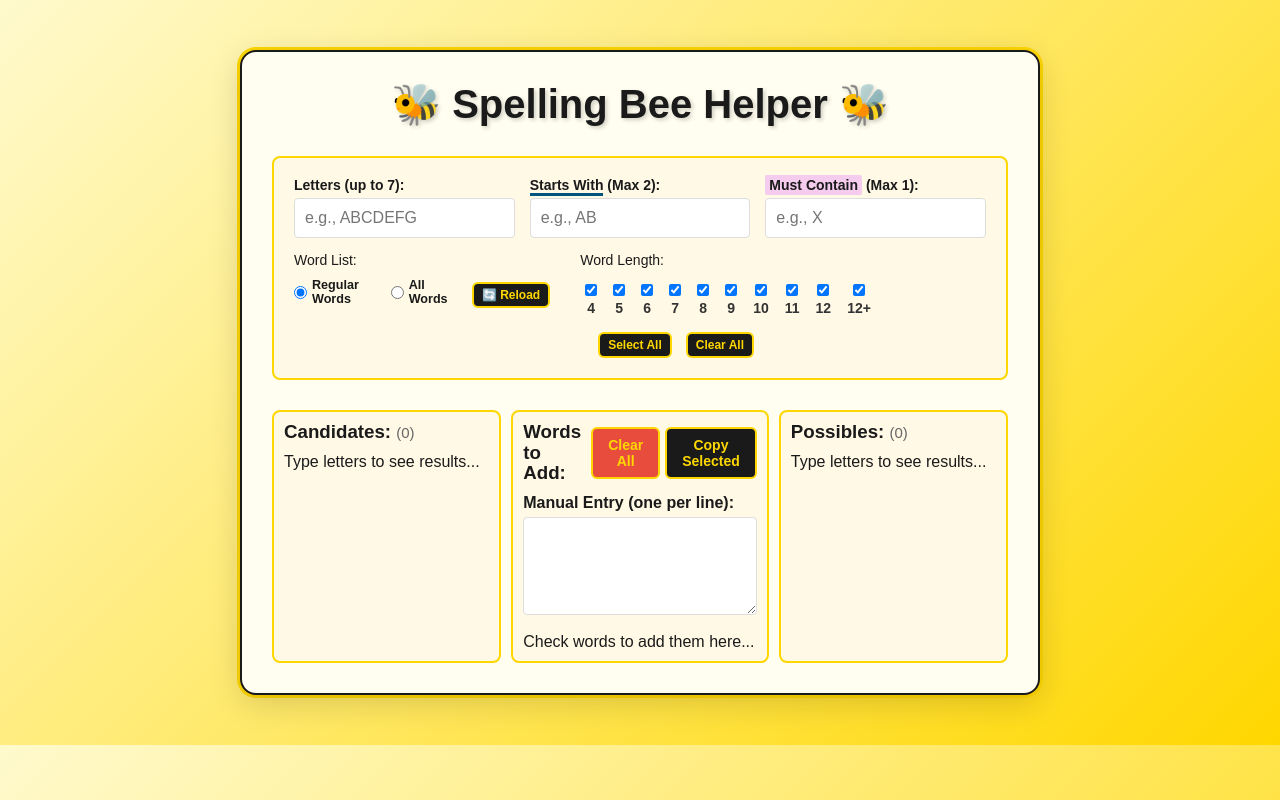
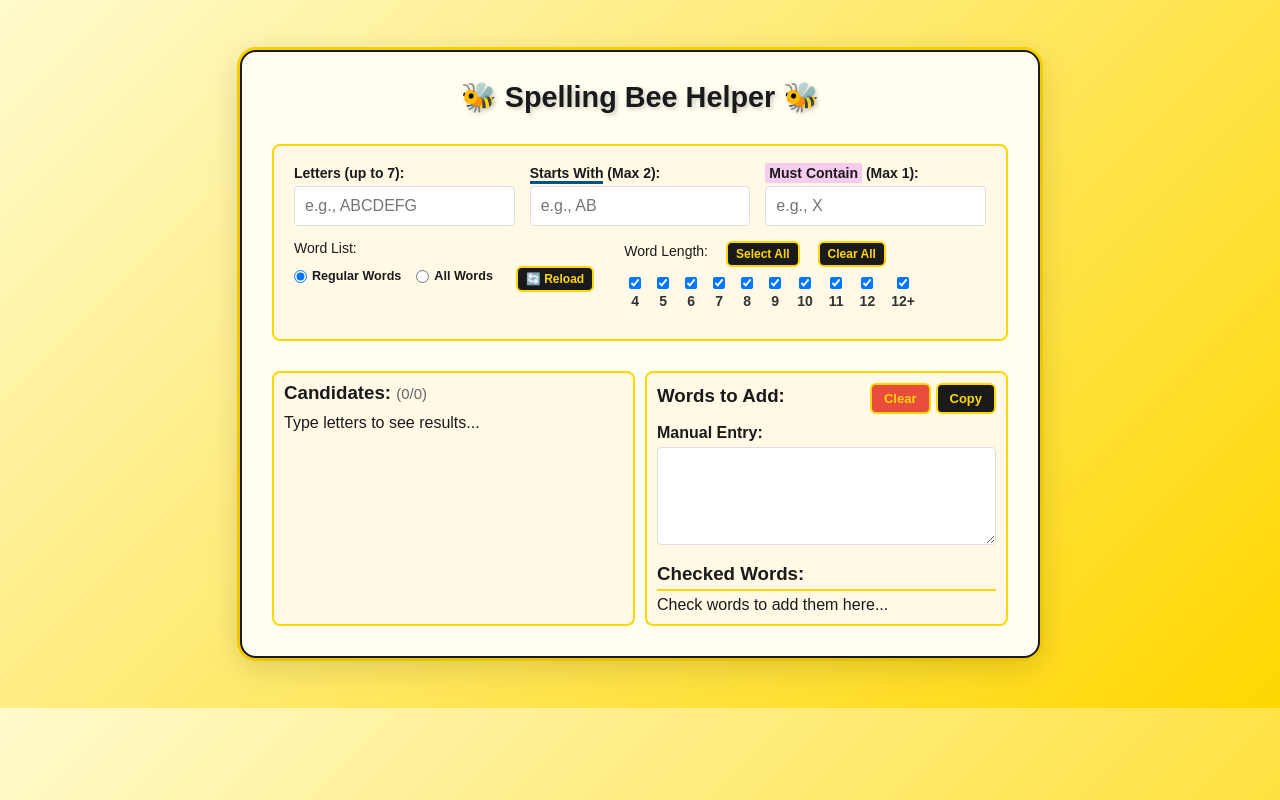
Before and after one commit to yahnbernier/spelling_bee_helper, a Flask app: page / in a window 1280 px wide. Run offline with Flask 3, Linux system fonts and the light colour scheme; parts of the project's set-up code (start-up, migrations or seed data) failed here and were passed over.

Commit message:
UI polish: remove label divider, increase Checked Words font size, reduce button sizes, reposition length filter buttons

```diff
--- a/static/css/style.css
+++ b/static/css/style.css
@@ -139,11 +139,11 @@ nav a:hover {
 .clear-btn {
     background-color: #1a1a1a;
     color: #ffd700;
-    padding: 8px 15px;
+    padding: 6px 12px;
     border: 2px solid #ffd700;
     border-radius: 6px;
     cursor: pointer;
-    font-size: 14px;
+    font-size: 13px;
     font-weight: bold;
     margin-left: 10px;
     transition: all 0.3s ease;
@@ -205,11 +205,11 @@ nav a:hover {
 button[type="submit"] {
     background-color: #1a1a1a;
     color: #ffd700;
-    padding: 10px 20px;
+    padding: 6px 12px;
     border: 2px solid #ffd700;
-    border-radius: 8px;
+    border-radius: 6px;
     cursor: pointer;
-    font-size: 16px;
+    font-size: 13px;
     font-weight: bold;
     white-space: nowrap;
     transition: all 0.3s ease;
@@ -347,16 +347,18 @@ button[type="submit"]:hover {
 
 .column-header h3 {
     margin: 0;
+    padding-bottom: 5px;
+    white-space: nowrap;
 }
 
 .copy-btn {
     background-color: #1a1a1a;
     color: #ffd700;
-    padding: 8px 15px;
+    padding: 6px 12px;
     border: 2px solid #ffd700;
     border-radius: 6px;
     cursor: pointer;
-    font-size: 14px;
+    font-size: 13px;
     font-weight: bold;
     transition: all 0.3s ease;
 }
@@ -386,7 +388,7 @@ button[type="submit"]:hover {
 .pangram {
     font-weight: bold;
     color: #2fba13;
-    text-decoration: shadow: 0 0 5px #2fba13;
+    text-shadow: 0 0 5px #2fba13;
 }
 
 .highlight-letter {
--- a/templates/index.html
+++ b/templates/index.html
@@ -8,7 +8,7 @@
 </head>
 <body>
     <div class="container">
-        <h1 style="text-align: center; font-size: 2.5em; margin-bottom: 30px; color: #1a1a1a; text-shadow: 2px 2px 4px rgba(0,0,0,0.2);">
+        <h1 style="text-align: center; font-size: 1.8em; margin-bottom: 30px; color: #1a1a1a; text-shadow: 2px 2px 4px rgba(0,0,0,0.2);">
             🐝 Spelling Bee Helper 🐝
         </h1>
 
@@ -65,7 +65,11 @@
                             </div>
 
                             <div style="display: flex; flex-direction: column; gap: 5px;">
-                                <label style="font-weight: normal;">Word Length:</label>
+                                <div style="display: flex; align-items: center; gap: 8px;">
+                                    <label style="font-weight: normal;">Word Length:</label>
+                                    <button type="button" id="select-all-lengths" class="clear-btn" style="padding: 4px 8px; font-size: 0.75em; white-space: nowrap;">Select All</button>
+                                    <button type="button" id="clear-lengths" class="clear-btn" style="padding: 4px 8px; font-size: 0.75em; white-space: nowrap;">Clear All</button>
+                                </div>
                                 <div style="display: flex; gap: 6px; align-items: center; flex-wrap: wrap;">
                                     <label class="checkbox-label" style="font-size: 0.85em;">
                                         <input type="checkbox" name="length" value="4" id="len4" {% if not word_lengths or '4' in word_lengths %}checked{% endif %} />
@@ -107,10 +111,6 @@
                                         <input type="checkbox" name="length" value="12+" id="len12plus" {% if not word_lengths or '12+' in word_lengths %}checked{% endif %} />
                                         <span>12+</span>
                                     </label>
-                                    <div style="display: flex; gap: 4px; margin-left: 8px;">
-                                        <button type="button" id="select-all-lengths" class="clear-btn" style="padding: 4px 8px; font-size: 0.75em; white-space: nowrap;">Select All</button>
-                                        <button type="button" id="clear-lengths" class="clear-btn" style="padding: 4px 8px; font-size: 0.75em; white-space: nowrap;">Clear All</button>
-                                    </div>
                                 </div>
                             </div>
                         </div>
@@ -122,7 +122,7 @@
         <div id="results-display">
             <div class="results-columns">
                 <div class="results-column">
-                    <h3>Candidates: <span id="candidates-count" style="font-size: 0.8em; font-weight: normal; color: #666;">({% if candidates %}{{ candidates.values()|map('length')|sum }}{% else %}0{% endif %})</span></h3>
+                    <h3>Candidates: <span id="candidates-count" style="font-size: 0.8em; font-weight: normal; color: #666;">({% if candidates %}{{ candidates.values()|map('length')|sum }}{% else %}0{% endif %}/{{ possibles|length if possibles else 0 }})</span></h3>
                     <div id="candidates-list">
                         {% if candidates %}
                             {% for length, word_list in candidates.items() %}
@@ -150,31 +150,19 @@
                     <div class="column-header">
                         <h3>Words to Add:</h3>
                         <div style="display: flex; gap: 5px;">
-                            <button type="button" id="clear-words-to-add" class="clear-btn" style="background-color: #e74c3c;">Clear All</button>
-                            <button type="button" id="copy-selected" class="copy-btn">Copy Selected</button>
+                            <button type="button" id="clear-words-to-add" class="clear-btn" style="background-color: #e74c3c;">Clear</button>
+                            <button type="button" id="copy-selected" class="copy-btn">Copy</button>
                         </div>
                     </div>
                     <div style="margin-bottom: 15px;">
-                        <label for="manual-words" style="font-weight: bold; display: block; margin-bottom: 5px;">Manual Entry (one per line):</label>
+                        <label for="manual-words" style="font-weight: bold; display: block; margin-bottom: 5px;">Manual Entry:</label>
                         <textarea id="manual-words" rows="5" style="width: 100%; padding: 8px; border: 1px solid #ddd; border-radius: 4px; font-family: Arial, sans-serif; font-size: 14px; resize: vertical;"></textarea>
+                    </div>
+                    <div>
+                        <label style="font-weight: bold; display: block; margin-bottom: 5px; padding-bottom: 5px; border-bottom: 2px solid #ffd700; font-size: 1.17em;">Checked Words:</label>
                     </div>
                     <div id="words-to-add-list">
                         <p>Check words to add them here...</p>
-                    </div>
-                </div>
-
-                <div class="results-column">
-                    <h3>Possibles: <span id="possibles-count" style="font-size: 0.8em; font-weight: normal; color: #666;">({{ possibles|length if possibles else 0 }})</span></h3>
-                    <div id="possibles-list">
-                        {% if possibles %}
-                            <ul>
-                            {% for word in possibles %}
-                                <li>{{ word }}</li>
-                            {% endfor %}
-                            </ul>
-                        {% else %}
-                            <p>Type letters to see results...</p>
-                        {% endif %}
                     </div>
                 </div>
             </div>
@@ -343,7 +331,6 @@
             }
 
             if (!hasAnyLetters) {
-                possiblesList.innerHTML = '<p>Type letters to see results...</p>';
                 candidatesList.innerHTML = '<p>Type letters to see results...</p>';
                 return;
             }
@@ -415,22 +402,12 @@
             }
 
             // Show loading state
-            possiblesList.innerHTML = '<p>Searching...</p>';
             candidatesList.innerHTML = '<p>Searching...</p>';
 
             fetch(`/api/search?${params}`)
                 .then(response => response.json())
                 .then(data => {
-                    // Update words list
-                    if (data.possibles && data.possibles.length > 0) {
-                        possiblesList.innerHTML = '<ul>' +
-                            data.possibles.map(word => `<li>${highlightWord(word, mustContain, startsWith)}</li>`).join('') +
-                            '</ul>';
-                        document.getElementById('possibles-count').textContent = `(${data.possibles.length})`;
-                    } else {
-                        possiblesList.innerHTML = '<p>No words found.</p>';
-                        document.getElementById('possibles-count').textContent = '(0)';
-                    }
+                    const possiblesCount = data.possibles ? data.possibles.length : 0;
 
                     // Update candidates list (grouped by length)
                     if (data.candidates && Object.keys(data.candidates).length > 0) {
@@ -454,7 +431,7 @@
                             html += '</ul></div>';
                         });
                         candidatesList.innerHTML = html;
-                        document.getElementById('candidates-count').textContent = `(${totalCount})`;
+                        document.getElementById('candidates-count').textContent = `(${totalCount}/${possiblesCount})`;
 
                         // Add event listeners to checkboxes
                         document.querySelectorAll('.word-checkbox').forEach(checkbox => {
@@ -469,7 +446,7 @@
                         });
                     } else {
                         candidatesList.innerHTML = '<p>No words found.</p>';
-                        document.getElementById('candidates-count').textContent = '(0)';
+                        document.getElementById('candidates-count').textContent = `(0/${possiblesCount})`;
                     }
                 })
                 .catch(error => {
```
